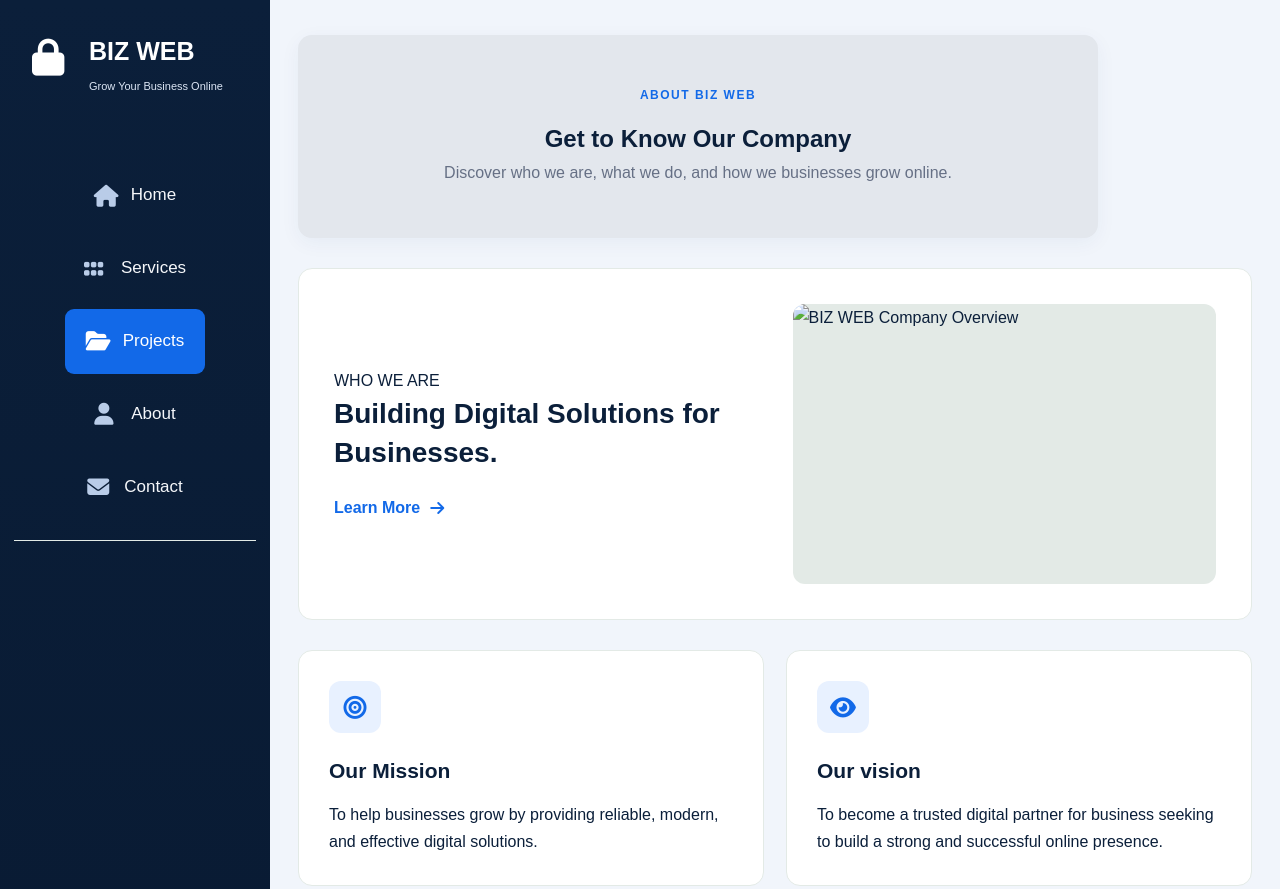
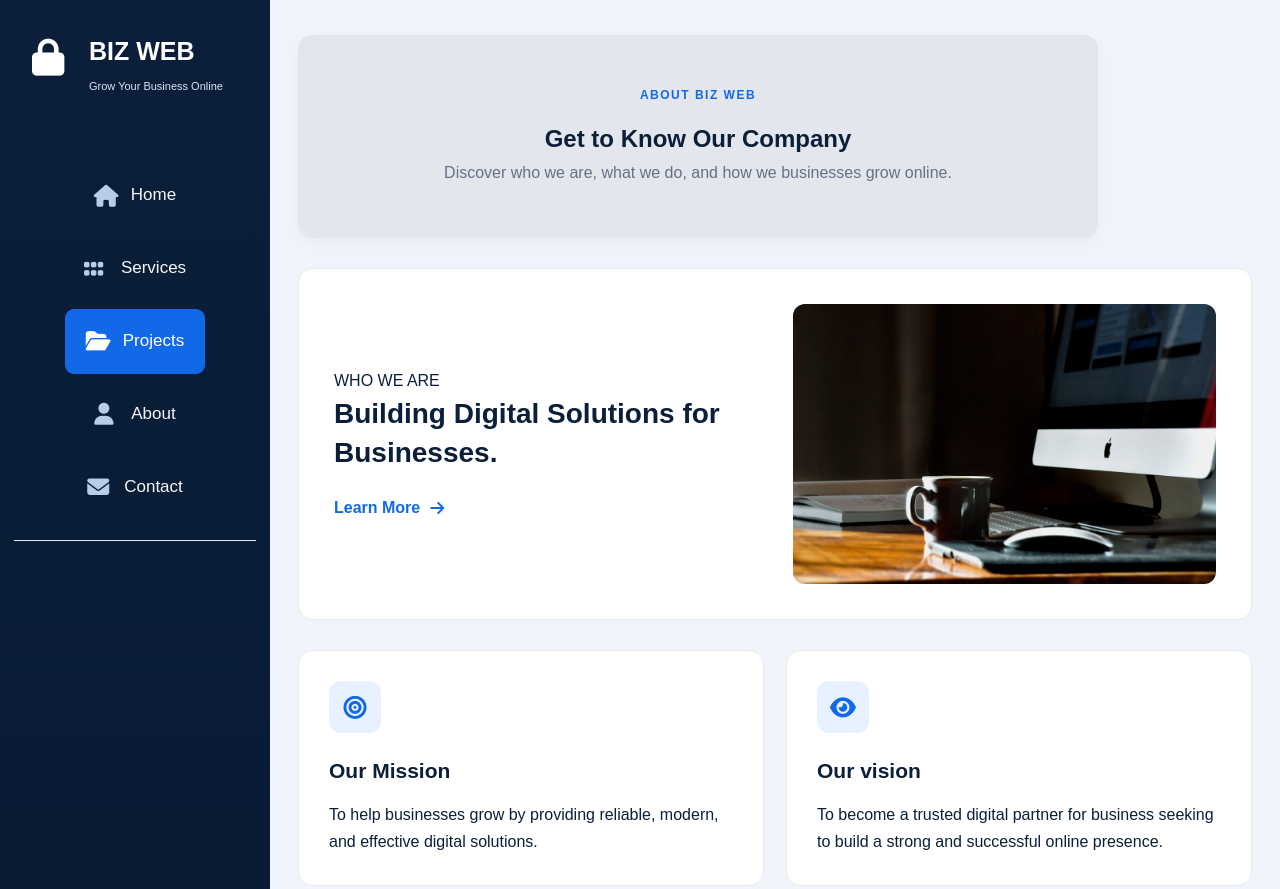
Before and after one commit to chima23-web/business-website-login-page, a plain HTML site: page about.html in a window 1280 px wide. Shown: the top 889 px of the page. Drawn offline with Linux system fonts and the light colour scheme.

Commit message:
Update image source path in about.html

```diff
--- a/about.html
+++ b/about.html
@@ -46,7 +46,7 @@
        <a href="services.html">Learn More <i class="fas fa-arrow-right"></i></a>
       </div>
       <div class="overview-image">
-       <img src="image/company-overview.jpg" alt="BIZ WEB Company Overview">
+       <img src="company-overview.jpg" alt="BIZ WEB Company Overview">
       </div>
      </section>
      <section id="featured-section">
```
